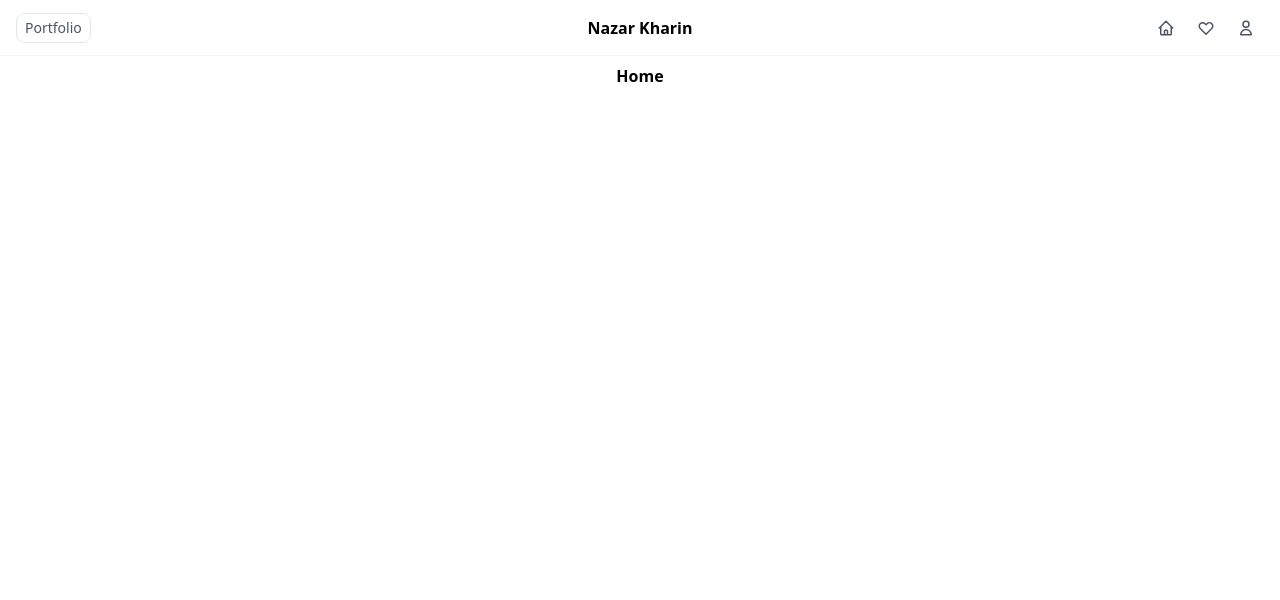
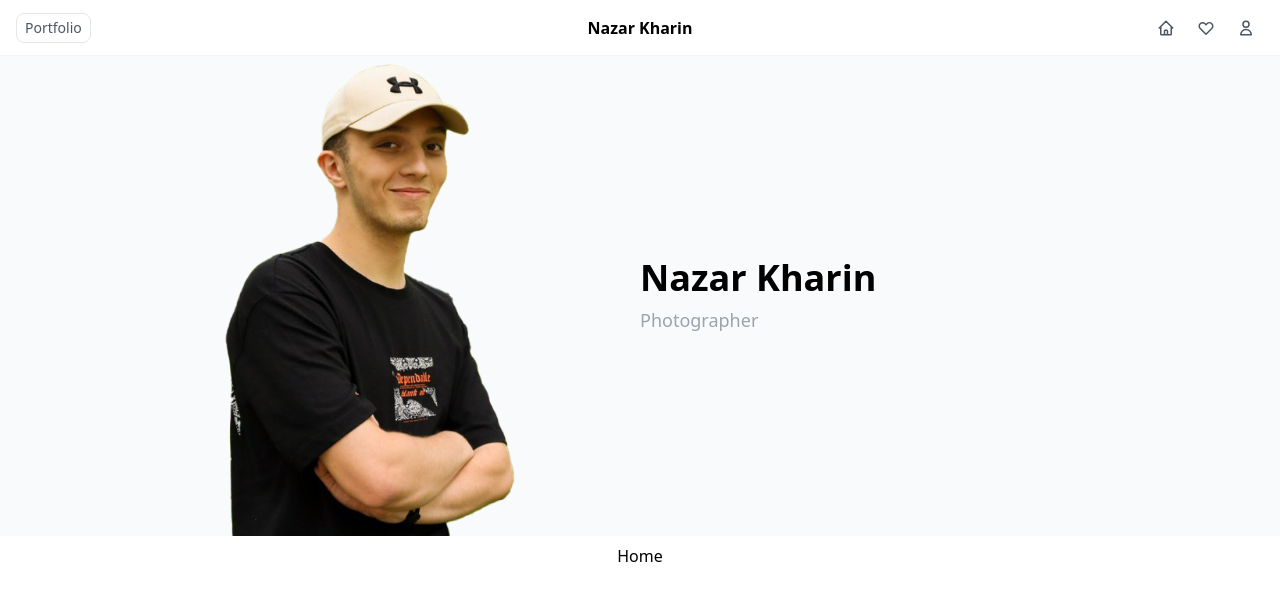
Before and after one commit to temarych/kharin-portfolio, a Next.js app: page / in a window 1280 px wide. Shown: the top 600 px of the page. Built offline with nearby package versions, Linux system fonts and the light colour scheme.

Commit message:
Add showcase

```diff
--- /dev/null
+++ b/src/app/(main)/Showcase.tsx
@@ -0,0 +1,25 @@
+import Image from "next/image";
+
+export const Showcase = () => {
+  return (
+    <section className="w-full h-[30em] px-4 bg-gray-50 flex flex-row justify-center">
+      <div className="w-full max-w-[80em]">
+        <div className="h-full flex flex-row">
+          <div className="h-full flex-1 flex flex-col items-end justify-end">
+            <Image
+              alt       = "portrait"
+              src       = "/portrait.png"
+              width     = {500}
+              height    = {500}
+              className = "max-h-[30em]"
+            />
+          </div>
+          <div className="h-full flex-1 flex flex-col justify-center gap-2">
+            <h1 className="font-bold text-4xl">Nazar Kharin</h1>
+            <p className="text-gray-400 text-lg">Photographer</p>
+          </div>
+        </div>
+      </div>
+    </section>
+  );
+};
--- a/src/app/(main)/layout.tsx
+++ b/src/app/(main)/layout.tsx
@@ -7,7 +7,7 @@ interface MainLayoutProps {
 
 const MainLayout = ({ children }: MainLayoutProps) => {
   return (
-    <div className="flex flex-col gap-2">
+    <div className="flex flex-col">
       <Header />
       {children}
     </div>
--- a/src/app/(main)/page.tsx
+++ b/src/app/(main)/page.tsx
@@ -1,7 +1,10 @@
+import { Showcase } from "./Showcase";
+
 const Home = () => {
   return (
-    <div className="flex flex-col items-center gap-2">
-      <h1 className="font-bold">Home</h1>
+    <div className="flex flex-col gap-2">
+      <Showcase />
+      <h1 className="text-center">Home</h1>
     </div>
   );
 };
--- a/src/components/Header/index.tsx
+++ b/src/components/Header/index.tsx
@@ -6,7 +6,7 @@ export const Header = () => {
   return (
     <Fragment>
       <div className="relative w-full h-14 border-b border-transparent" />
-      <header className="fixed w-full h-14 px-4 flex flex-row justify-center border-b border-gray-100">
+      <header className="fixed w-full h-14 px-4 flex flex-row justify-center border-b border-gray-100 bg-white">
         <div className="w-full max-w-[80em] flex flex-row items-center">
           <div className="flex-1 flex items-center justify-start">
             <Tag>Portfolio</Tag>
```
Also changed, not shown: public/portrait.png (added).
